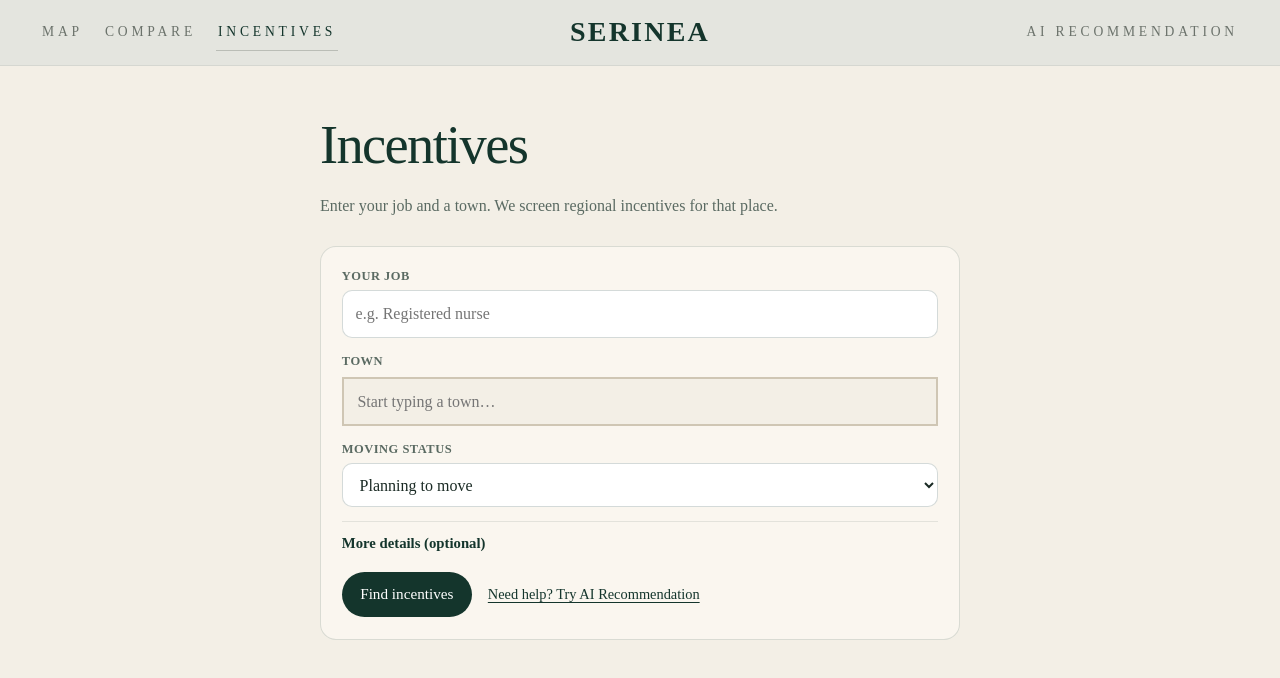
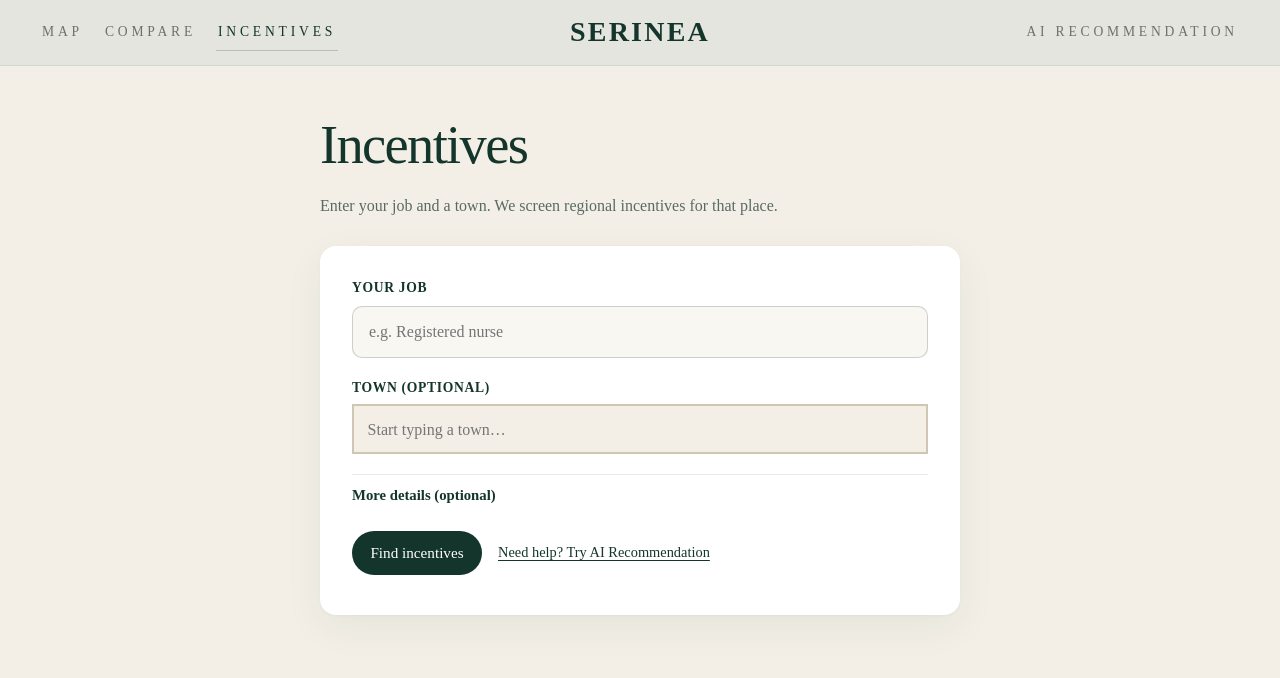
Before and after one commit to xwei0045-alt/SERINEA-main-cn-comments, a Next.js app: page /incentives in a window 1280 px wide. Shown: the top 678 px of the page. Built offline with nearby package versions, Linux system fonts and the light colour scheme.

Commit message:
Implement password protection, CI/CD docs, and update incentives UI

```diff
--- a/app/components/landing/LandingExperience.tsx
+++ b/app/components/landing/LandingExperience.tsx
@@ -71,7 +71,7 @@ export function LandingExperience() {
       <section className={styles.hero} aria-label="SERINEA">
         {/* User assets: Images/desk1.webp (laptop) · Images/mobile1.webp (phone) */}
         <Image
-          src="/images/mobile1.webp"
+          src="/images/geelong.jpg"
           alt=""
           fill
           priority
@@ -79,7 +79,7 @@ export function LandingExperience() {
           sizes="100vw"
         />
         <Image
-          src="/images/desk1.webp"
+          src="/images/geelong.jpg"
           alt=""
           fill
           priority
--- a/app/incentives/IncentivesClient.tsx
+++ b/app/incentives/IncentivesClient.tsx
@@ -28,8 +28,6 @@ import type {
 } from "@/shared/contracts/incentives";
 import styles from "./incentives.module.css";
 
-type Stage = "planning_to_move" | "already_moved" | "unknown";
-
 // Make town names nicer for the screen (DAYLESFORD becomes Daylesford).
 function titleCase(value: string): string {
   return value
@@ -53,7 +51,6 @@ export default function IncentivesClient() {
   const [occupation, setOccupation] = useState("");
   const [locality, setLocality] = useState("");
   const [lgaName, setLgaName] = useState(""); // set when they pick a suggested town
-  const [stage, setStage] = useState<Stage>("planning_to_move");
   const [age, setAge] = useState("");
   const [income, setIncome] = useState("");
   const [newResident, setNewResident] = useState<"unknown" | "yes" | "no">("unknown");
@@ -67,10 +64,6 @@ export default function IncentivesClient() {
   async function onSubmit(event: FormEvent<HTMLFormElement>) {
     event.preventDefault();
     const town = locality.trim();
-    if (!town) {
-      setError("Pick a town from the suggestions.");
-      return;
-    }
 
     setBusy(true);
     setError(null);
@@ -79,16 +72,11 @@ export default function IncentivesClient() {
       const response = await incentiveApiClient.find({
         message: [
           occupation.trim() ? `Occupation: ${occupation.trim()}.` : null,
-          `Looking at incentives for ${town}${lga ? ` (${lga})` : ""}.`,
-          stage === "planning_to_move"
-            ? "I am planning to move."
-            : stage === "already_moved"
-              ? "I have already moved."
-              : null
+          town ? `Looking at incentives for ${town}${lga ? ` (${lga})` : ""}.` : null
         ]
           .filter(Boolean)
           .join(" "),
-        relocationStage: stage,
+        relocationStage: "unknown",
         profile: {
           age: parseOptionalNumber(age),
           income: parseOptionalNumber(income),
@@ -155,14 +143,22 @@ export default function IncentivesClient() {
                 <option value="Primary school teacher" />
                 <option value="Diesel mechanic" />
                 <option value="Aged care worker" />
+                <option value="General Practitioner" />
+                <option value="Software Engineer" />
+                <option value="Electrician" />
+                <option value="Plumber" />
+                <option value="Chef" />
+                <option value="Accountant" />
+                <option value="Social Worker" />
+                <option value="Police Officer" />
               </datalist>
             </div>
 
-            {/* Step 2: town from our dataset (same search as Compare) */}
+            {/* Step 2: town from our dataset (optional) */}
             <div className={styles.townField}>
               <TownSearchField
                 id="locality"
-                label="Town"
+                label="Town (Optional)"
                 value={locality}
                 onValueChange={(value) => {
                   setLocality(value);
@@ -176,21 +172,6 @@ export default function IncentivesClient() {
                 }}
               />
               {lgaName ? <p className={styles.lgaHint}>{lgaName}</p> : null}
-            </div>
-
-            {/* Step 3: planning or already moved */}
-            <div className={styles.field}>
-              <label htmlFor="stage">Moving status</label>
-              <select
-                id="stage"
-                name="stage"
-                value={stage}
-                onChange={(e) => setStage(e.target.value as Stage)}
-              >
-                <option value="planning_to_move">Planning to move</option>
-                <option value="already_moved">Already moved</option>
-                <option value="unknown">Not sure</option>
-              </select>
             </div>
 
             {/* Optional fields stay hidden until opened */}
--- a/app/incentives/incentives.module.css
+++ b/app/incentives/incentives.module.css
@@ -44,46 +44,50 @@
 /* Form card */
 .panel {
   margin-top: 1.75rem;
-  padding: 1.25rem 1.3rem 1.4rem;
-  border: 1px solid color-mix(in oklab, var(--forest) 14%, transparent);
+  padding: 2rem 2rem 2.5rem;
+  border: none;
   border-radius: 16px;
-  background: color-mix(in oklab, var(--enamel) 94%, transparent);
+  background: white;
+  box-shadow: 0 12px 40px color-mix(in oklab, var(--forest) 6%, transparent), 0 1px 3px color-mix(in oklab, var(--forest) 3%, transparent);
 }
 
 .fields {
   display: grid;
-  gap: 0.9rem;
+  gap: 1.25rem;
 }
 
 .field {
   display: grid;
-  gap: 0.3rem;
+  gap: 0.5rem;
 }
 
 .field label,
 .townField :global(label) {
-  font-size: 0.78rem;
-  font-weight: 650;
-  letter-spacing: 0.04em;
+  font-size: 0.85rem;
+  font-weight: 600;
+  letter-spacing: 0.05em;
   text-transform: uppercase;
-  color: var(--ink-soft);
+  color: var(--forest);
 }
 
 .field input,
 .field select {
   width: 100%;
-  border: 1px solid color-mix(in oklab, var(--forest) 18%, transparent);
+  border: 1px solid color-mix(in oklab, var(--forest) 20%, transparent);
   border-radius: 10px;
-  background: white;
+  background: color-mix(in oklab, var(--paper) 50%, white);
   color: var(--ink);
-  padding: 0.7rem 0.8rem;
+  padding: 0.85rem 1rem;
   font: inherit;
+  transition: all 0.2s ease;
 }
 
 .field input:focus,
 .field select:focus {
-  outline: 2px solid color-mix(in oklab, var(--forest) 35%, transparent);
-  outline-offset: 1px;
+  outline: none;
+  border-color: var(--forest);
+  box-shadow: 0 0 0 3px color-mix(in oklab, var(--forest) 15%, transparent);
+  background: white;
 }
 
 .row {
```
Also changed, not shown: middleware.ts (+24 -1 lines), 3 other files (tests, documents, lock files or other folders).
